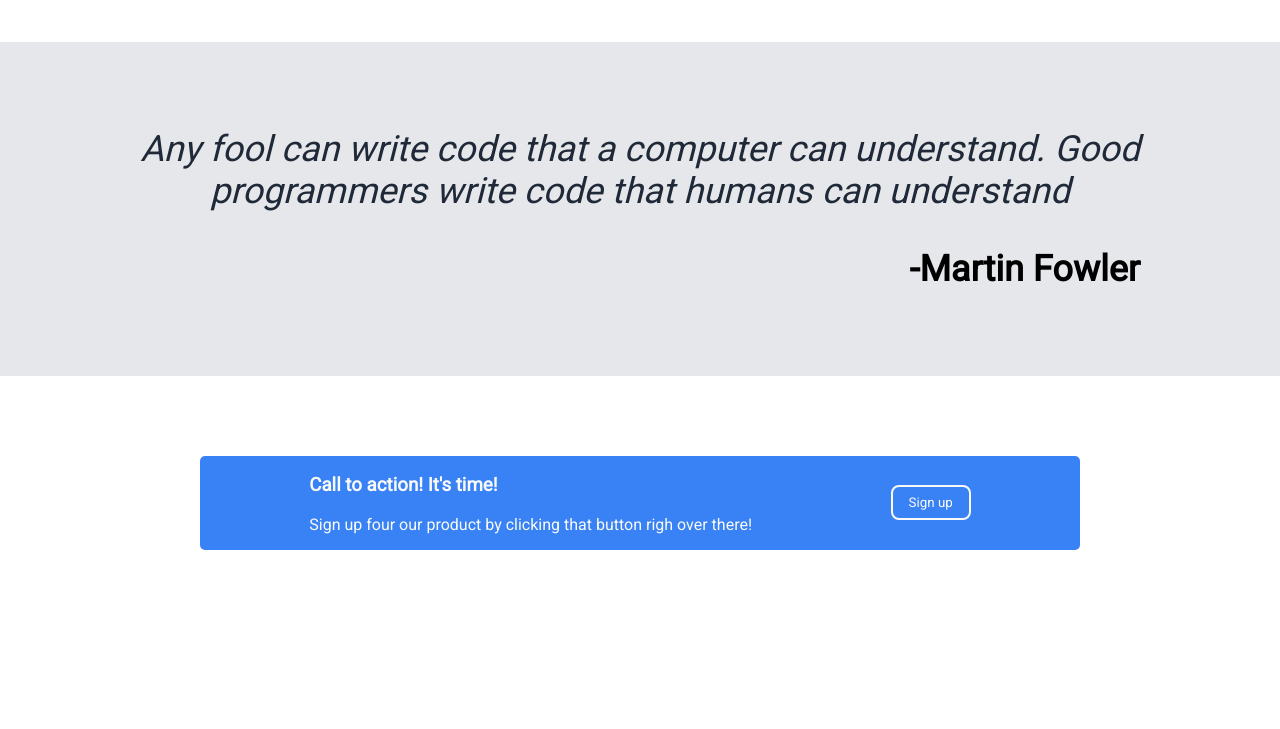
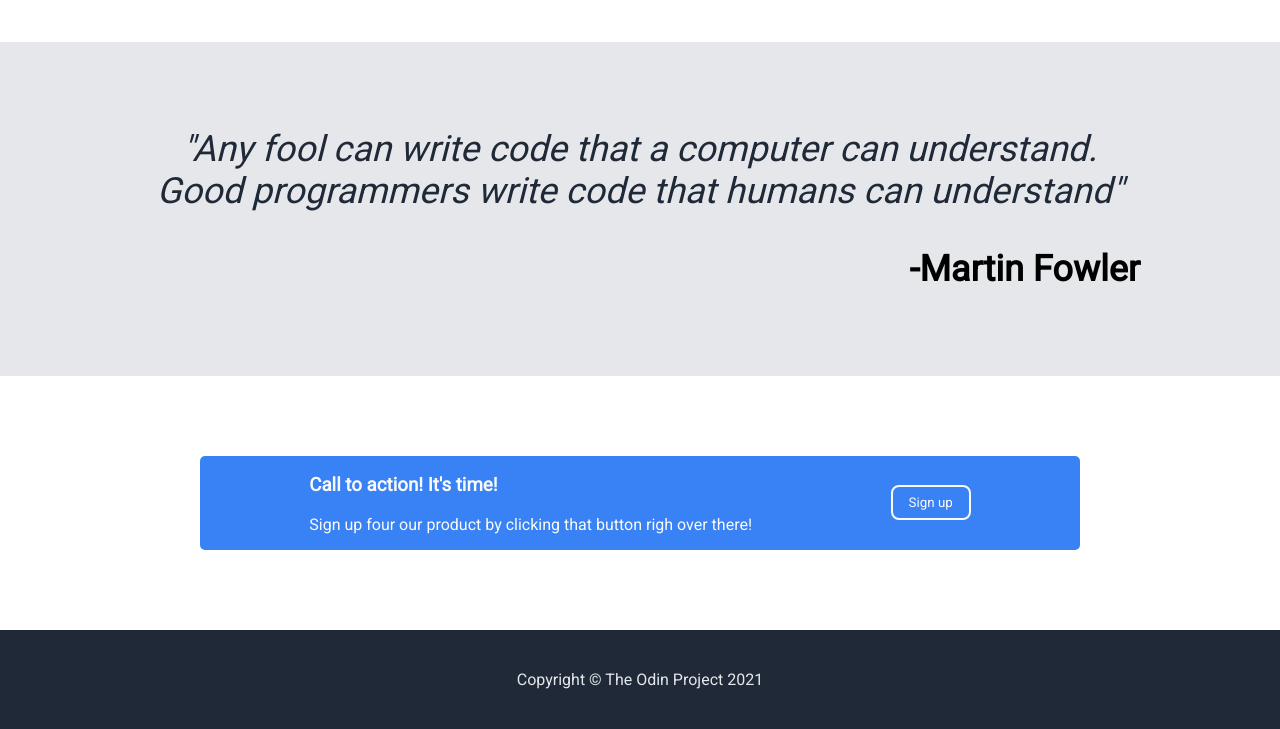
Before and after one commit to Matthew-Poole/Landing-Page, a plain HTML site: page index.html in a window 1280 px wide. Shown: the part 1126-1855 px from the top of the page. Before the commit the page ends 1756 px from the top, so only its background shows below. Drawn offline with Linux system fonts and the light colour scheme.

Commit message:
Finished Froject

```diff
--- a/index.html
+++ b/index.html
@@ -44,7 +44,7 @@
                         <!-- Third Body Section-->
 
     <div class="body3">
-        <p class="p1">Any fool can write code that a computer can understand. Good programmers write code that humans can understand</p>
+        <p class="p1">&quot;Any fool can write code that a computer can understand. Good programmers write code that humans can understand&quot;</p>
         <p class="p2">-Martin Fowler</p>
     </div>
                         <!-- Fourth Body Section-->
@@ -58,5 +58,9 @@
 
     </div>
 
+    <footer>
+        Copyright &copy; The Odin Project 2021
+    </footer>
+
 </body>
 </html>
--- a/style.css
+++ b/style.css
@@ -163,3 +163,10 @@ ul {
     color: #f9faf8;
     padding: 8px 16px;
 }
+
+footer {
+    text-align: center;
+    background-color: #1f2937;
+    color: #e5e7eb;
+    padding: 40px;
+}
```
